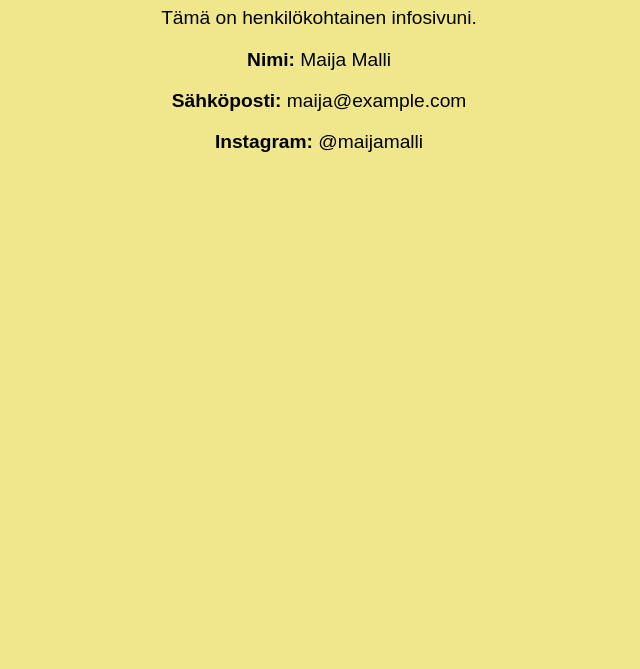
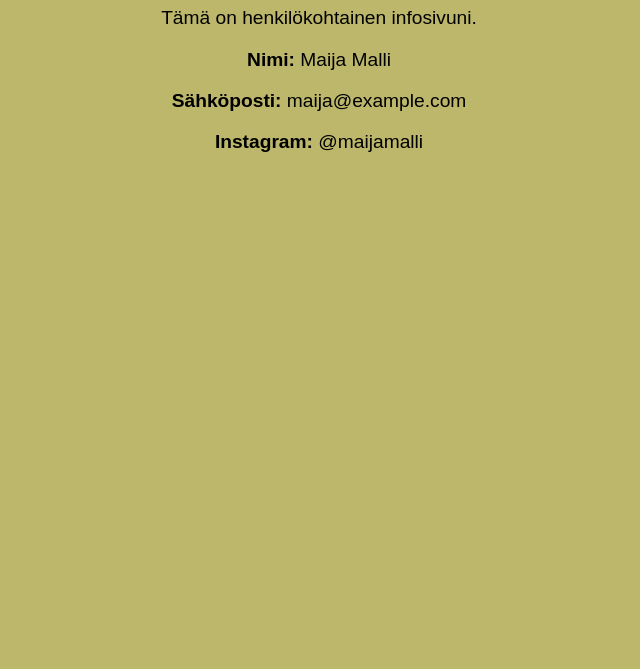
Before and after one commit to etiainenorg/Pakuri-Chaga-tuplauutos, a plain HTML site: page index.html in a window 1280 px wide. Shown: the part 131-800 px from the top of the page, without its empty margins (321-961 px from the left). Drawn offline with Linux system fonts and the light colour scheme.

Commit message:
Update index.html

```diff
--- a/index.html
+++ b/index.html
@@ -9,7 +9,7 @@
       font-family: sans-serif;
       text-align: center;
       padding: 50px;
-      background-color: #F0E68C;
+      background-color: #BDB76B;
     }
     h1 {
       color: #333;
```
